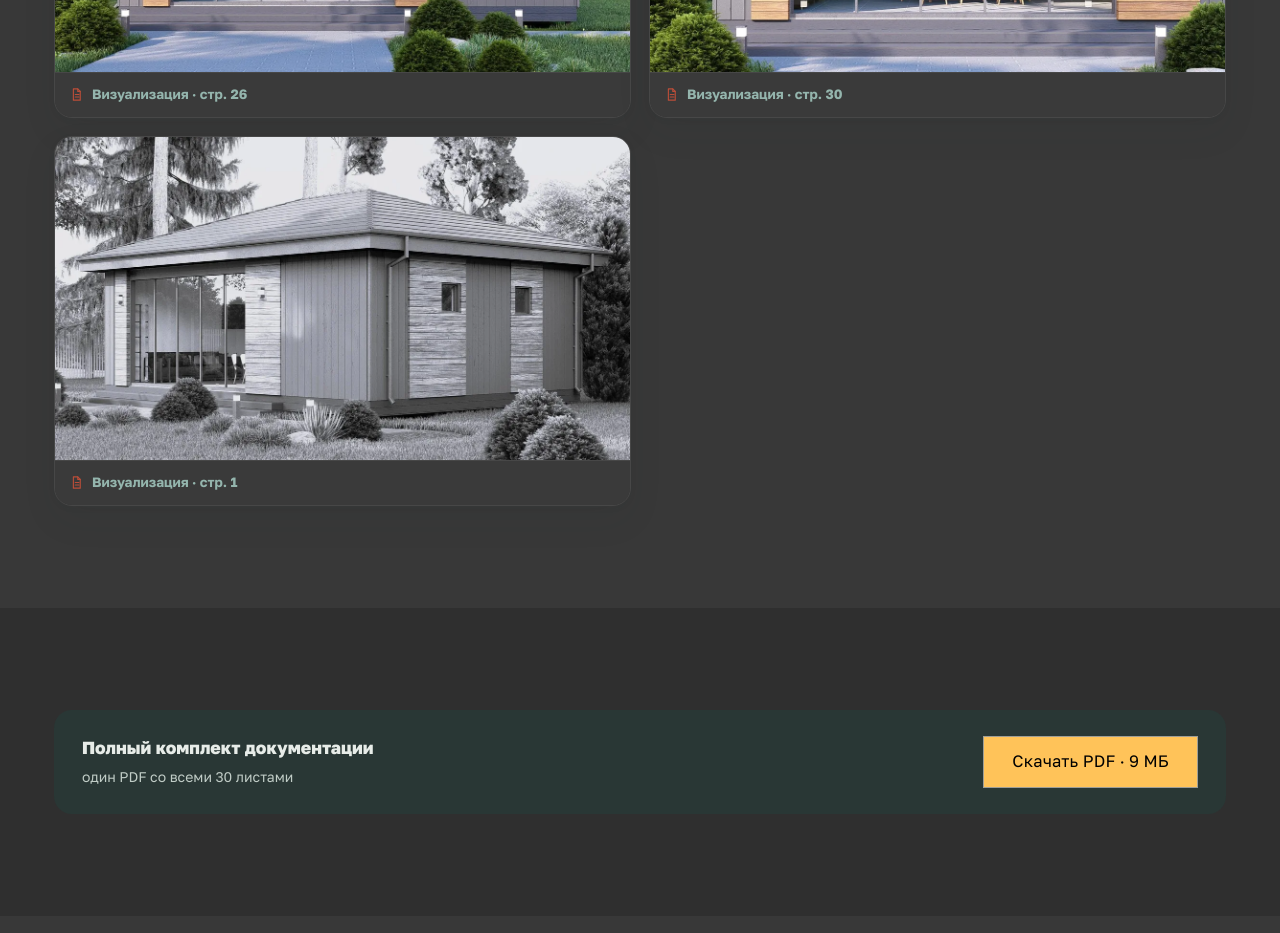
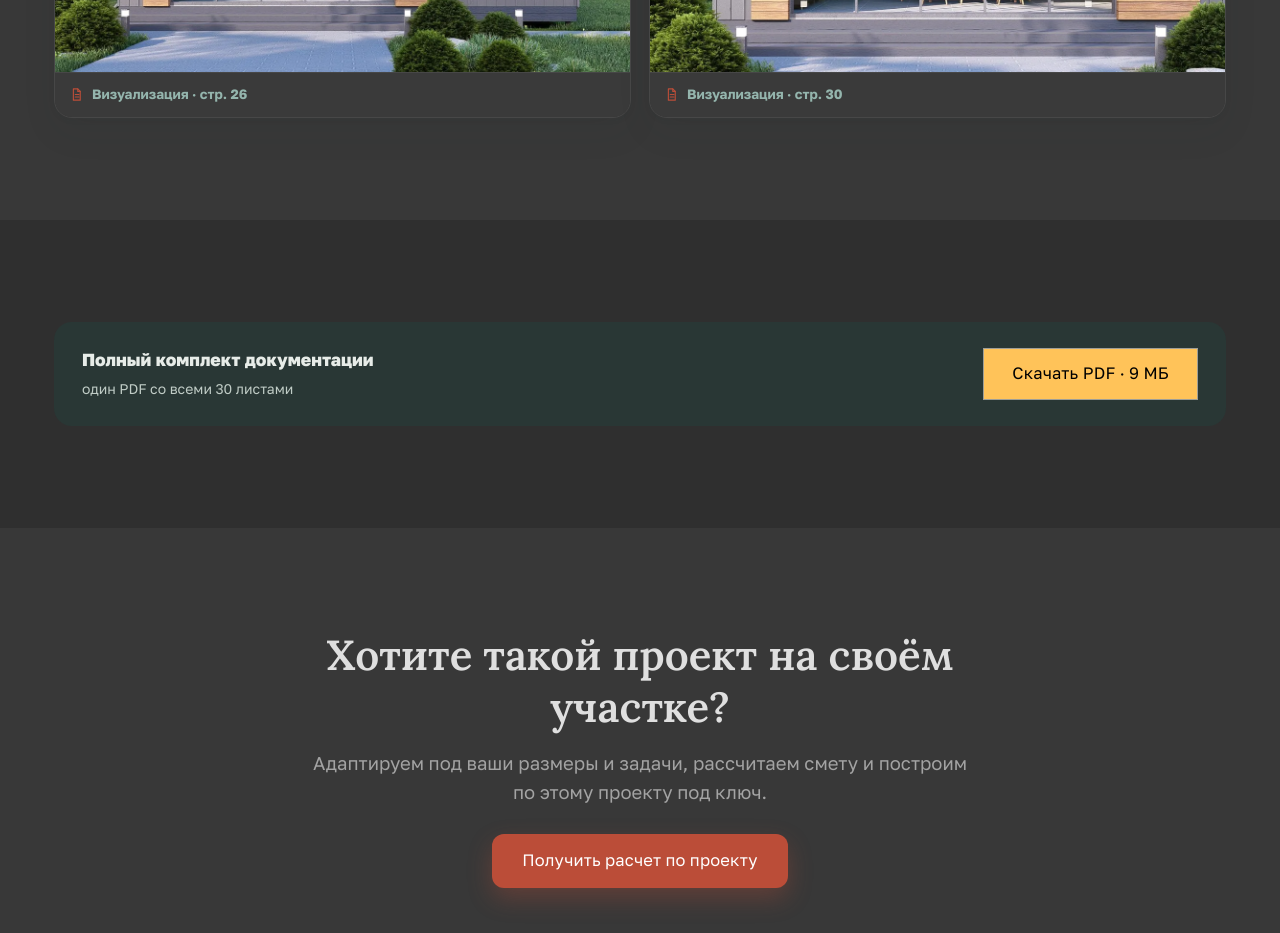
Before and after one commit to vlad-balan/teren-landing, a plain HTML site: page projects/banya-04-m.html in a window 1280 px wide. Shown: the part 2100-3033 px from the top of the page. Drawn offline with Linux system fonts and the light colour scheme.

Commit message:
Обложки из рендеров: баня 11,5×8,5 (лист 28) и баня 9×5,7 (лист 29); из галереи 9×5,7 убран лист 1

```diff
--- a/assets/js/projects-data.js
+++ b/assets/js/projects-data.js
@@ -1269,8 +1269,7 @@ window.TEREM_PROJECTS = [
       { src: 'assets/img/projects/banya-04-m/viz-1.webp', caption: 'Визуализация', sheet: 27 },
       { src: 'assets/img/projects/banya-04-m/viz-2.webp', caption: 'Визуализация', sheet: 29 },
       { src: 'assets/img/projects/banya-04-m/viz-3.webp', caption: 'Визуализация', sheet: 26 },
-      { src: 'assets/img/projects/banya-04-m/viz-4.webp', caption: 'Визуализация', sheet: 30 },
-      { src: 'assets/img/projects/banya-04-m/viz-5.webp', caption: 'Визуализация', sheet: 1 }
+      { src: 'assets/img/projects/banya-04-m/viz-4.webp', caption: 'Визуализация', sheet: 30 }
     ],
     docs: [
       {
--- a/projects/banya-04-m.html
+++ b/projects/banya-04-m.html
@@ -168,10 +168,6 @@
         <img src="../assets/img/projects/banya-04-m/viz-4.webp" alt="Баня 9×5,7 — Визуализация" loading="lazy">
         <span class="pgal__cap"><svg class="icon" aria-hidden="true"><use href="#i-doc"/></svg>Визуализация · стр. 30</span>
       </a>
-      <a class="pgal__item" href="../%D0%9F%D0%BB%D0%B0%D0%BD%D1%8B/%D0%9F%D1%80%D0%BE%D0%B5%D0%BA%D1%82%2004_%D0%9C_2025/%D0%9F%D1%80%D0%BE%D0%B5%D0%BA%D1%82%2004_%D0%9C_2025.pdf#page=1" target="_blank" rel="noopener">
-        <img src="../assets/img/projects/banya-04-m/viz-5.webp" alt="Баня 9×5,7 — Визуализация" loading="lazy">
-        <span class="pgal__cap"><svg class="icon" aria-hidden="true"><use href="#i-doc"/></svg>Визуализация · стр. 1</span>
-      </a>
     </div>
   </div>
 </section>
```
Also changed, not shown: assets/img/projects/banya-04-m/cover.webp, assets/img/projects/banya-04-m/viz-5.webp (deleted), assets/img/projects/mosvodokanal/cover.webp.
